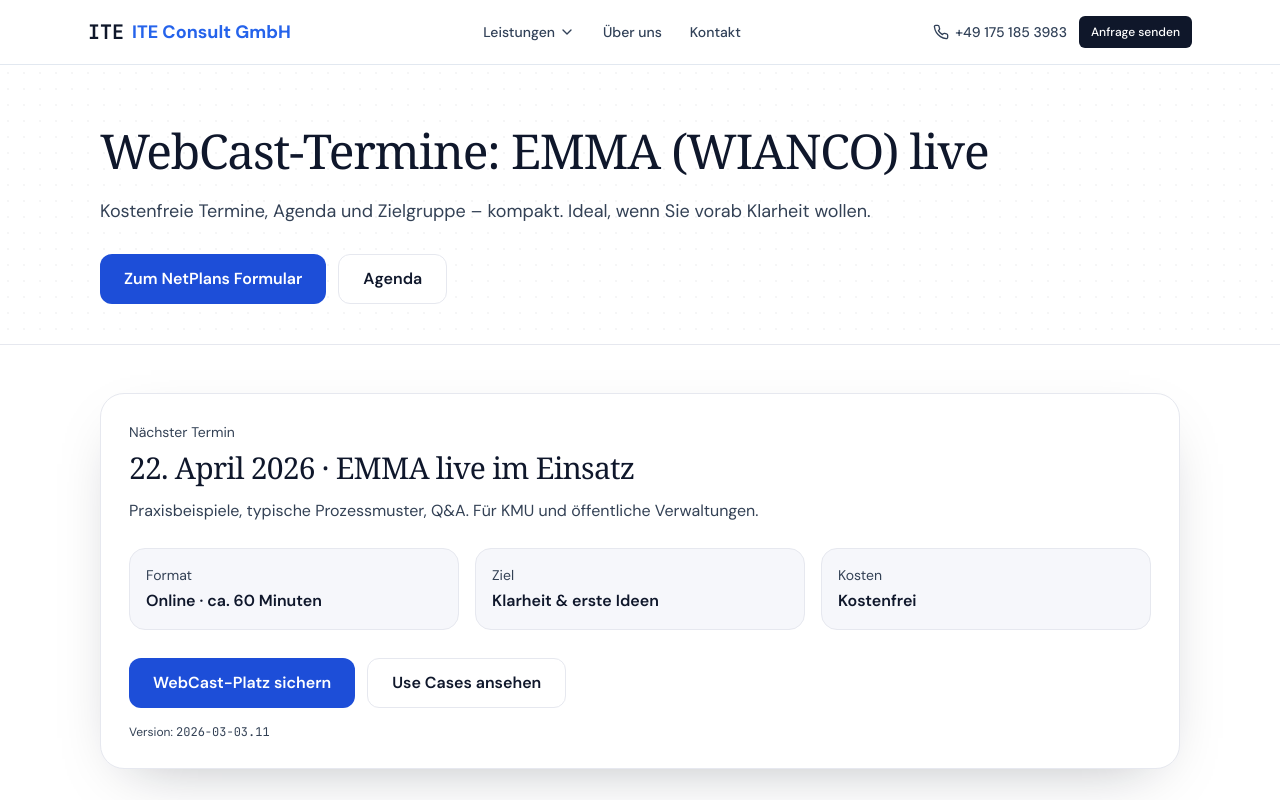
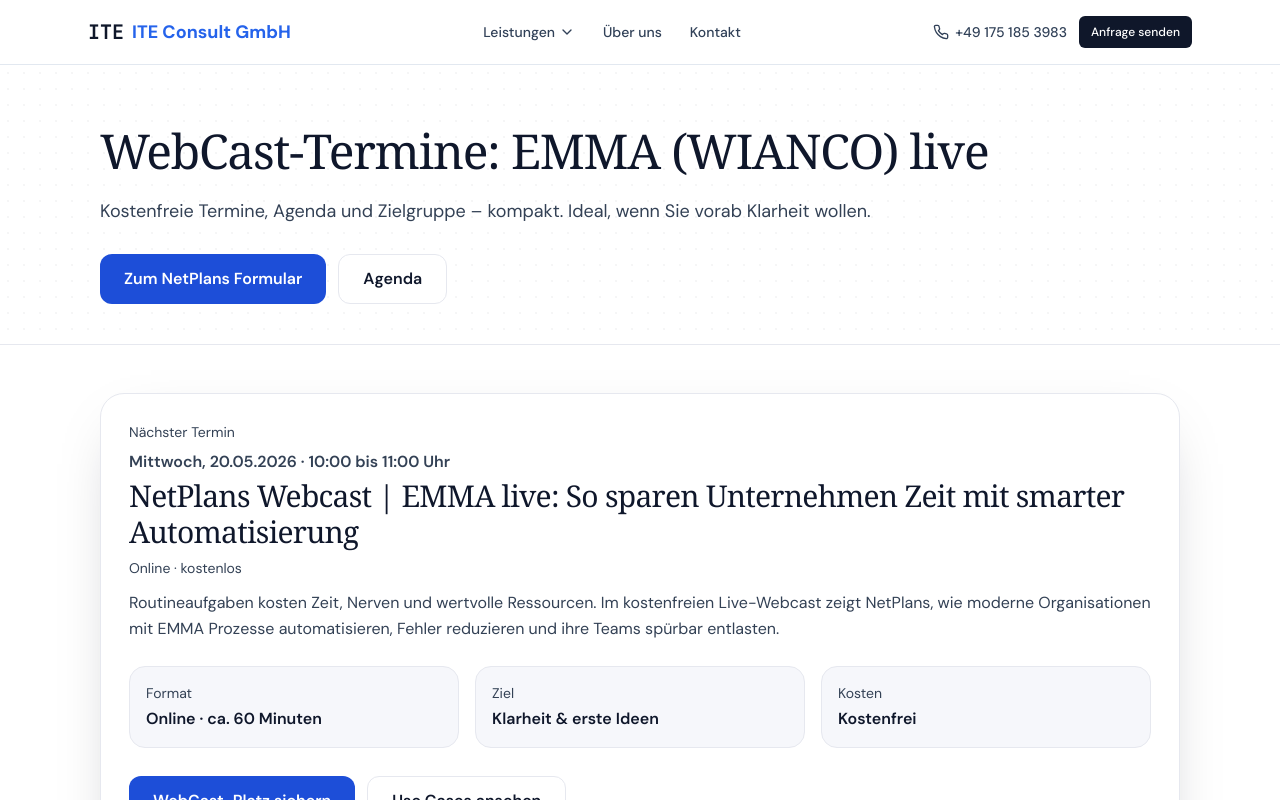
Before and after one commit to dieterich-m/ite-consult-landingpage, a Next.js app: page /emma/termine in a window 1280 px wide. Shown: the top 800 px of the page. Built offline with nearby package versions, Linux system fonts and the light colour scheme.

Commit message:
WebCast-Termin auf 20.05.2026 aktualisiert (EMMA live)
Co-Authored-By: Claude Sonnet 4.6 <noreply@anthropic.com>

```diff
--- a/app/emma/page.tsx
+++ b/app/emma/page.tsx
@@ -9,7 +9,7 @@ export const metadata: Metadata = {
 }
 
 const NETPLANS_URL =
-  'https://www.netplans.de/veranstaltungen/netplans-webcast-emma-im-einsatz-22-04-2026/'
+  'https://www.netplans.de/veranstaltungen/emma-im-einsatz-20-05-26/'
 
 export default function EmmaPage() {
   return (
@@ -27,9 +27,10 @@ export default function EmmaPage() {
                   <div className="flex items-start gap-3">
                     <div className="mt-0.5 w-9 h-9 rounded-2xl bg-[#1D4ED8] text-white flex items-center justify-center font-bold" aria-hidden="true">WC</div>
                     <div>
-                      <p className="text-lg sm:text-4xl font-semibold text-ink leading-tight">NetPlans WebCast (alle 6 Wochen)</p>
-                      <p className="mt-1 text-base sm:text-lg font-semibold text-slate-em leading-snug">EMMA (WIANCO) live im Einsatz: Routinen raus, Zeit fürs Wesentliche</p>
-                      <p className="mt-1 text-sm text-slate-em">Kostenfrei teilnehmen · Praxisbeispiele für KMU & öffentliche Verwaltungen</p>
+                      <p className="text-sm text-slate-em">Nächster NetPlans WebCast</p>
+                      <p className="mt-1 text-lg font-semibold text-ink leading-tight">20. Mai 2026 · 10:00 Uhr</p>
+                      <p className="mt-1 text-base sm:text-lg font-semibold text-slate-em leading-snug">EMMA live: So sparen Unternehmen Zeit mit smarter Automatisierung</p>
+                      <p className="mt-1 text-sm text-slate-em">Online · kostenfrei · ca. 60 Minuten</p>
                       <div className="mt-3 flex flex-wrap gap-2">
                         <a href="/emma/termine/" className="inline-flex items-center gap-2 rounded-full border border-line bg-white px-3 py-1.5 text-sm font-semibold text-ink hover:bg-mist">
                           <span className="w-2 h-2 rounded-full bg-[#1D4ED8]" aria-hidden="true"></span>
--- a/app/emma/termine/page.tsx
+++ b/app/emma/termine/page.tsx
@@ -7,19 +7,19 @@ export const metadata: Metadata = {
 }
 
 const NETPLANS_URL =
-  'https://www.netplans.de/veranstaltungen/netplans-webcast-emma-im-einsatz-22-04-2026/'
+  'https://www.netplans.de/veranstaltungen/emma-im-einsatz-20-05-26/'
 
 const eventJsonLd = {
   '@context': 'https://schema.org',
   '@type': 'Event',
-  name: 'NetPlans WebCast: EMMA (WIANCO) live im Einsatz',
+  name: 'NetPlans Webcast | EMMA live: So sparen Unternehmen Zeit mit smarter Automatisierung',
   eventAttendanceMode: 'https://schema.org/OnlineEventAttendanceMode',
   eventStatus: 'https://schema.org/EventScheduled',
-  startDate: '2026-04-22T10:00:00+02:00',
-  endDate: '2026-04-22T11:00:00+02:00',
+  startDate: '2026-05-20T10:00:00+02:00',
+  endDate: '2026-05-20T11:00:00+02:00',
   location: {
     '@type': 'VirtualLocation',
-    url: 'https://www.netplans.de/veranstaltungen/netplans-webcast-emma-im-einsatz-22-04-2026/',
+    url: 'https://www.netplans.de/veranstaltungen/emma-im-einsatz-20-05-26/',
   },
   organizer: {
     '@type': 'Organization',
@@ -27,7 +27,7 @@ const eventJsonLd = {
     url: 'https://www.netplans.de/',
   },
   description:
-    'Kostenfreier WebCast: EMMA (WIANCO) live im Einsatz. Praxisbeispiele, typische Prozessmuster, Q&A.',
+    'Routineaufgaben kosten Zeit, Nerven und wertvolle Ressourcen. Im kostenfreien Live-Webcast zeigt NetPlans, wie moderne Organisationen mit EMMA Prozesse automatisieren, Fehler reduzieren und ihre Teams spürbar entlasten.',
 }
 
 export default function TerminePage() {
@@ -54,8 +54,10 @@ export default function TerminePage() {
         <div className="mx-auto container-max px-5 py-12">
           <div className="rounded-3xl border border-line bg-white shadow-soft p-7">
             <p className="text-sm text-slate-em">Nächster Termin</p>
-            <h2 className="mt-2 font-serif text-3xl">22. April 2026 · EMMA live im Einsatz</h2>
-            <p className="mt-3 text-slate-em leading-relaxed">Praxisbeispiele, typische Prozessmuster, Q&A. Für KMU und öffentliche Verwaltungen.</p>
+            <p className="mt-2 font-semibold text-slate-em">Mittwoch, 20.05.2026 · 10:00 bis 11:00 Uhr</p>
+            <h2 className="mt-1 font-serif text-3xl">NetPlans Webcast | EMMA live: So sparen Unternehmen Zeit mit smarter Automatisierung</h2>
+            <p className="mt-2 text-sm text-slate-em">Online · kostenlos</p>
+            <p className="mt-3 text-slate-em leading-relaxed">Routineaufgaben kosten Zeit, Nerven und wertvolle Ressourcen. Im kostenfreien Live-Webcast zeigt NetPlans, wie moderne Organisationen mit EMMA Prozesse automatisieren, Fehler reduzieren und ihre Teams spürbar entlasten.</p>
 
             <div className="mt-6 grid sm:grid-cols-3 gap-4">
               <div className="rounded-2xl border border-line bg-mist p-4">
```
